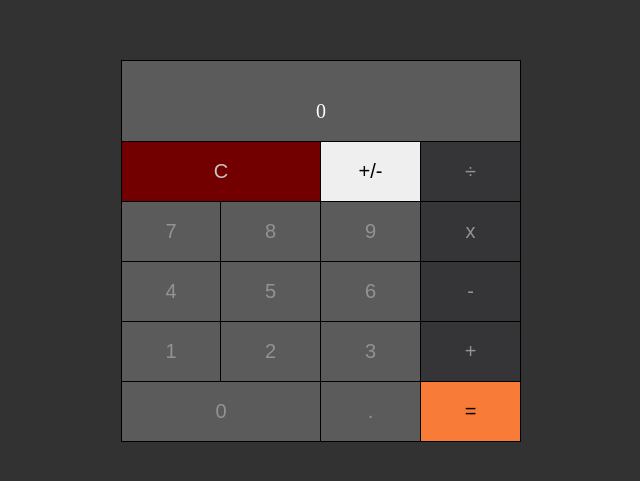
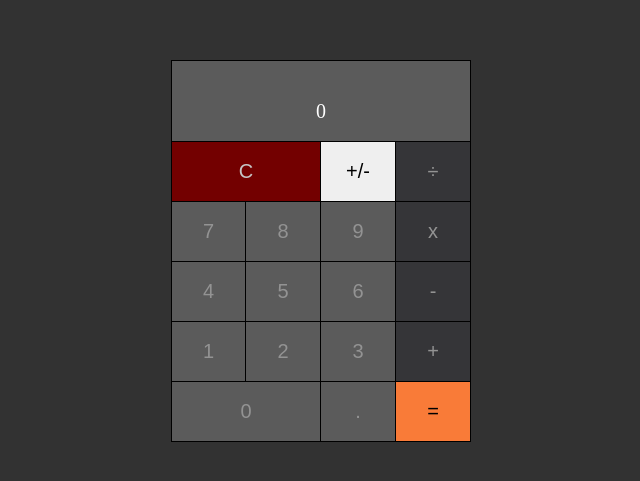
Before and after one commit to tal87/Calculator, a React (Create React App) app: page / in a window 1280 px wide. Shown: the part 157-638 px from the top of the page, without its empty margins (319-959 px from the left). Built offline with nearby package versions, Linux system fonts and the light colour scheme.

Commit message:
fix size

```diff
--- a/src/components/Button/Button.css
+++ b/src/components/Button/Button.css
@@ -1,6 +1,6 @@
 button {
   outline: none;
-  width: 100px;
+  width: 75px;
   border: 1px solid rgb(0, 0, 0);
   border-width: 0px 1px 1px 0px;
   height: 60px;
--- a/src/components/Calculator/Calculator.js
+++ b/src/components/Calculator/Calculator.js
@@ -7,7 +7,7 @@ import Display from "../Display/Display";
 const Calculator = () => {
   //boxShadow: "10px 10px #fff"
   return (
-    <div style={{ width: "400px" }}>
+    <div style={{ width: "300px" }}>
       <Display />
       <div className="row">
         <Button
@@ -15,7 +15,7 @@ const Calculator = () => {
           type={types.CLEAR_CLICK}
           style={{
             background: "#730000",
-            width: "200px",
+            width: "150px",
             color: "#C6C6C6",
             borderLeft: "1px solid #000"
           }}
@@ -66,7 +66,7 @@ const Calculator = () => {
           value="0"
           text="0"
           type={types.NUM_CLICK}
-          style={{ width: "200px" }}
+          style={{ width: "150px" }}
           class="number"
         />
         <Button text="." type={types.NUM_CLICK} class="number" />
```
